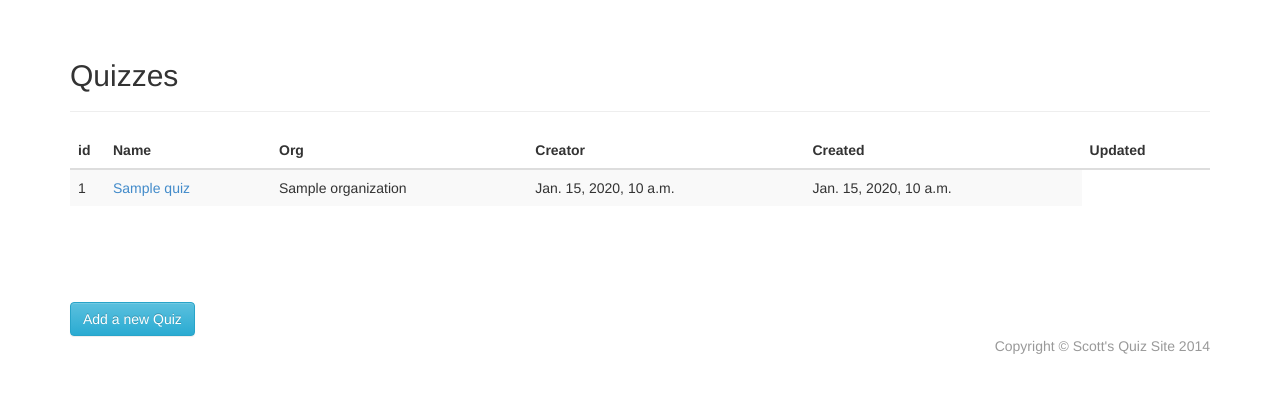
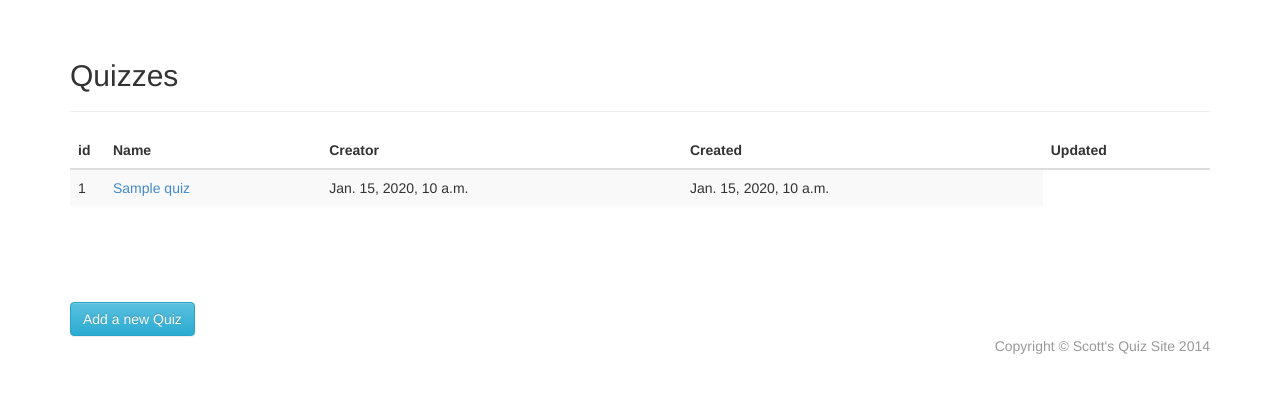
Before and after one commit to hillscottc/quiz2, a Django app: page /quiz/quiz/index/ in a window 1280 px wide. Shown: the part 51-444 px from the top of the page. Run offline with Django 3.2, Linux system fonts and the light colour scheme; tables that the repository leaves empty hold one stand-in row (values such as "Sample post"); parts of the project's set-up code (start-up, migrations or seed data) failed here and were passed over; some libraries are stand-ins or nearby versions.

Commit message:
db probs

```diff
--- a/templates/quizapp/quiz/index.html
+++ b/templates/quizapp/quiz/index.html
@@ -15,7 +15,7 @@
                 <tr>
                     <th style="width: 35px">id</th>
                     <th>Name</th>
-                    <th>Org</th>
+{#                    <th>Org</th>#}
                     <th>Creator</th>
                     <th>Created</th>
                     <th>Updated</th>
@@ -26,7 +26,7 @@
                     <tr>
                         <td>{{ quiz.id }}</td>
                         <td><a href="{% url 'quizapp:quiz_take' quiz.id %}">{{ quiz }}</a></td>
-                        <td>{{ quiz.organization }}</td>
+{#                        <td>{{ quiz.organization }}</td>#}
                         <td>{{ quiz.created_at }}</td>
                         <td>{{ quiz.updated_at }}</td>
                     </tr>
```
